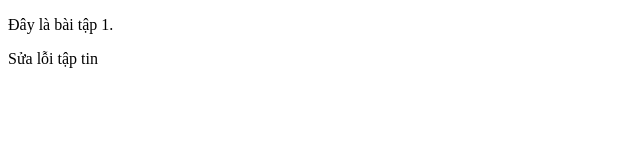
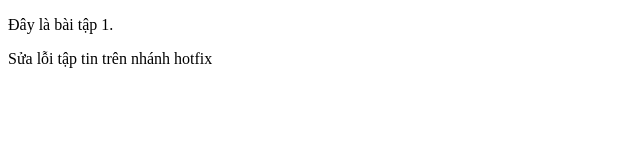
Before and after one commit to ltthang1721/B1910067_CT300_BT1, a plain HTML site: page index.html in a window 1280 px wide. Shown: the whole page, without its empty margins (0-640 px from the left). Drawn offline with Linux system fonts and the light colour scheme.

Commit message:
Thay doi tap tin tren nhanh hotfix

```diff
--- a/index.html
+++ b/index.html
@@ -8,6 +8,6 @@
 </head>
 <body>
     <p>Đây là bài tập 1.</p>
-    <p>Sửa lỗi tập tin</p>
+    <p>Sửa lỗi tập tin trên nhánh hotfix</p>
 </body>
 </html>
```
